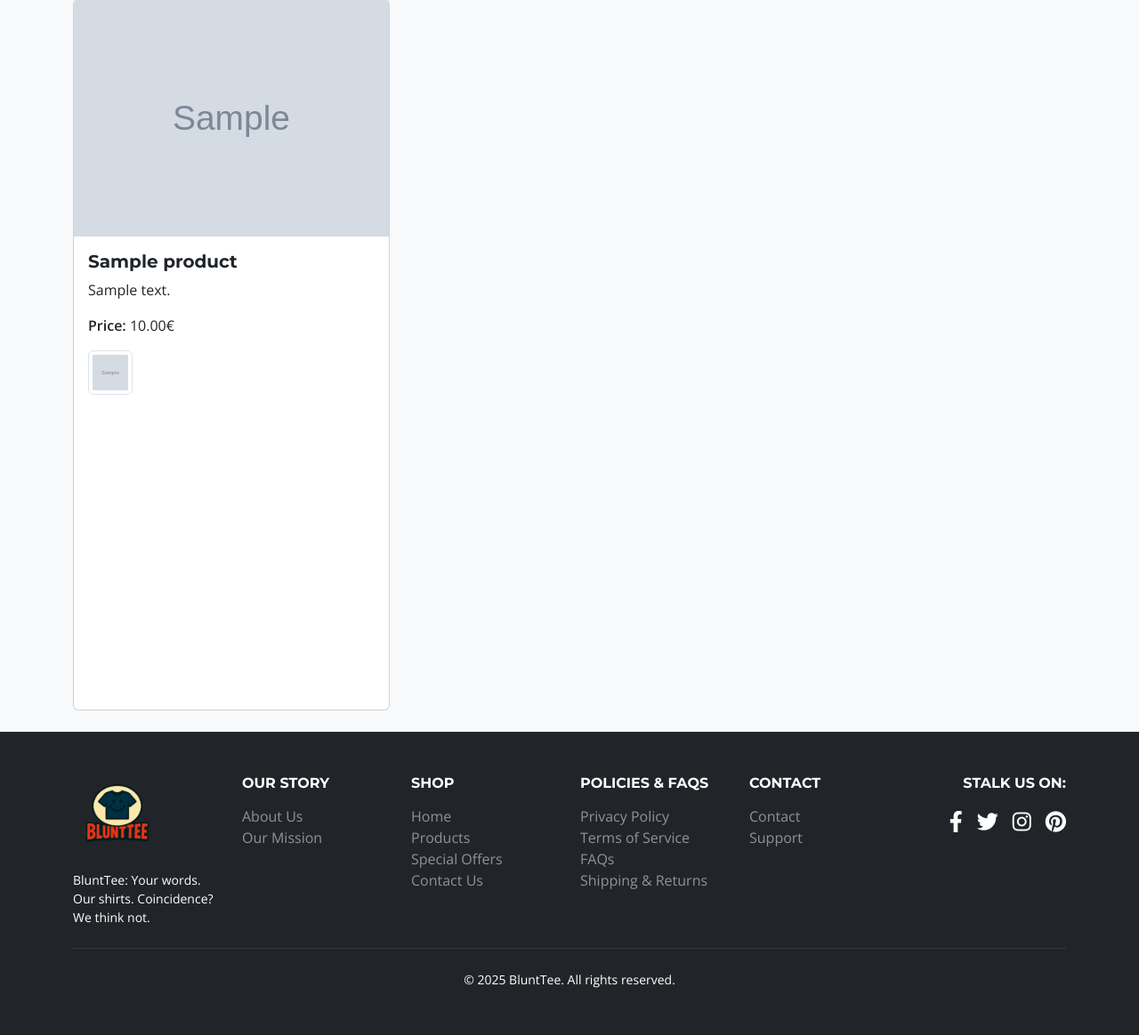
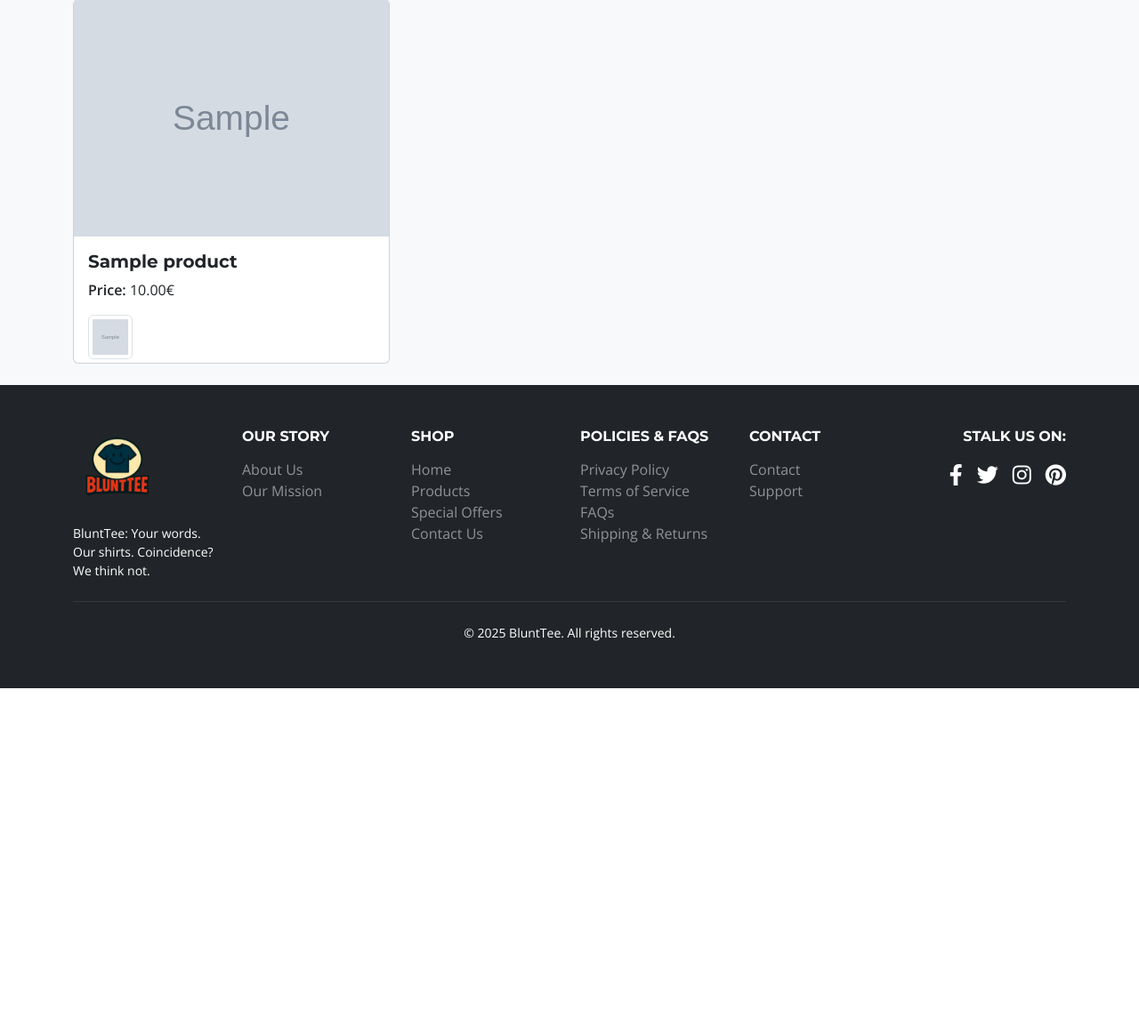
Before and after one commit to latorreandrea/django-cloud-ecommerce, a Django app: page /products/ in a window 1280 px wide. Shown: the part 234-1398 px from the top of the page at 89% size. After the commit the page ends 1008 px from the top, so only its background shows below. Run offline with Django 5.2, Linux system fonts and the light colour scheme; tables that the repository leaves empty hold one stand-in row (values such as "Sample post"); grey boxes marked "Sample" are stand-in pictures.

Commit message:
Remove product description and adjust product card height in templates and styles

```diff
--- a/products/templates/products/product_list.html
+++ b/products/templates/products/product_list.html
@@ -21,7 +21,7 @@
                         {% endif %}
                         <div class="card-body">
                             <h5 class="card-title">{{ product.name|truncatechars:25 }}</h5>
-                            <p class="card-text">{{ product.description|truncatewords:20 }}</p>
+                            <!-- <p class="card-text">{{ product.description|truncatewords:20 }}</p> -->
                             <p class="card-text"><strong>Price:</strong> {{ product.price }}€ </p>
                         </div>
                     </a>
--- a/static/css/styles.css
+++ b/static/css/styles.css
@@ -160,8 +160,8 @@ h1, h2, h3, h4, h5, h6, .navbar-brand {
 }
 
 .product-card {
-    height: 100vh;
-    max-height: 100vh;
+    /* height: 100vh;
+    max-height: 100vh; */
     display: flex;
     flex-direction: column;
 }
```
